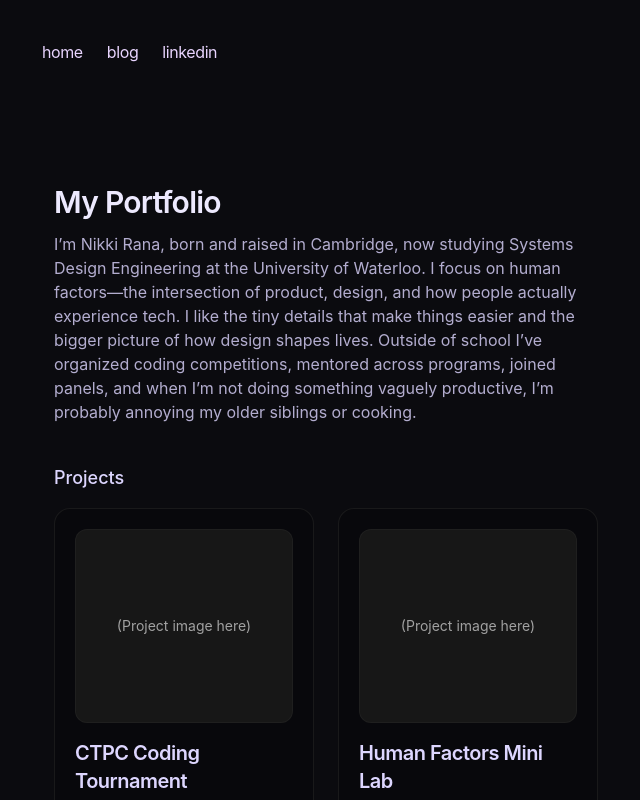
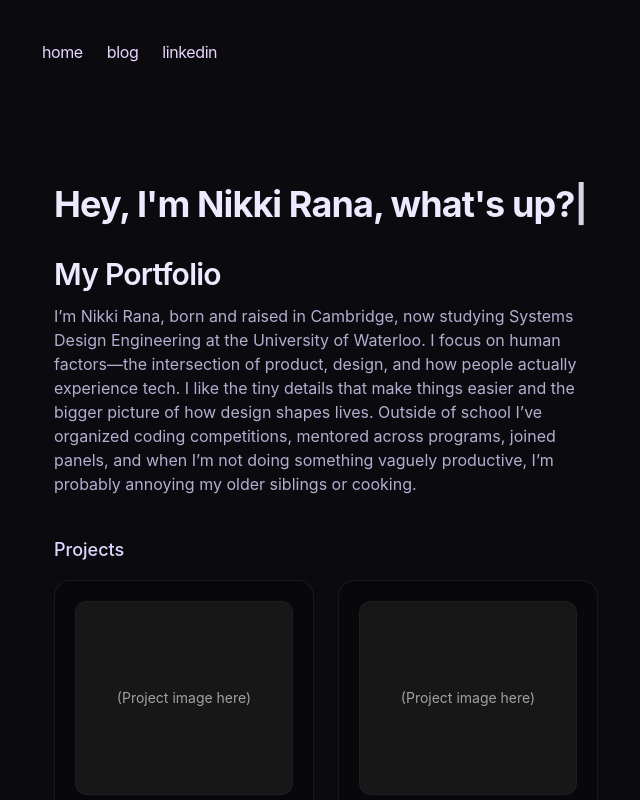
Before and after one commit to nrana13/portfolio-testtry, a Next.js app: page / in a window 1280 px wide. Shown: the top 800 px of the page, without its empty margins (314-954 px from the left). Built offline with nearby package versions, Linux system fonts and the light colour scheme.

Commit message:
Update page.tsx

```diff
--- a/app/page.tsx
+++ b/app/page.tsx
@@ -1,3 +1,5 @@
+import { useState, useEffect } from "react";
+
 export default function PortfolioPreview() {
   const projects = [
     {
@@ -43,12 +45,31 @@ export default function PortfolioPreview() {
     },
   ];
 
+  const [displayText, setDisplayText] = useState("");
+  const message = "Hey, I'm Nikki Rana, what's up?";
+
+  useEffect(() => {
+    let i = 0;
+    const interval = setInterval(() => {
+      setDisplayText(message.slice(0, i + 1));
+      i++;
+      if (i === message.length) clearInterval(interval);
+    }, 80);
+    return () => clearInterval(interval);
+  }, []);
+
   return (
     <main className="min-h-screen bg-[#0b0b0f] text-violet-100">
       <div className="mx-auto max-w-5xl px-4 py-12">
+        {/* Typing Animation */}
+        <h1 className="mb-8 text-4xl font-bold tracking-tight text-violet-100">
+          {displayText}
+          <span className="animate-pulse">|</span>
+        </h1>
+
         {/* Header */}
         <header className="mb-10">
-          <h1 className="text-3xl font-semibold tracking-tight">My Portfolio</h1>
+          <h2 className="text-3xl font-semibold tracking-tight">My Portfolio</h2>
           <p className="mt-3 max-w-2xl text-violet-200/80">
             I’m Nikki Rana, born and raised in Cambridge, now studying Systems Design
             Engineering at the University of Waterloo. I focus on human factors—the
@@ -106,8 +127,6 @@ export default function PortfolioPreview() {
             ))}
           </div>
         </section>
-
-
       </div>
     </main>
   );
```
